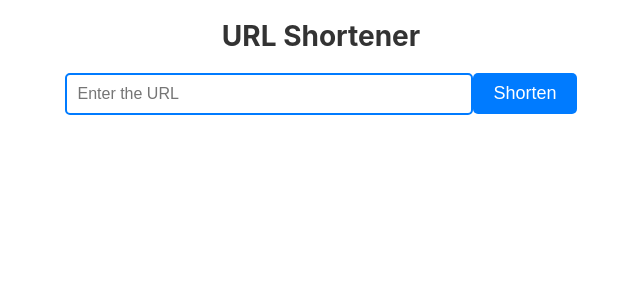
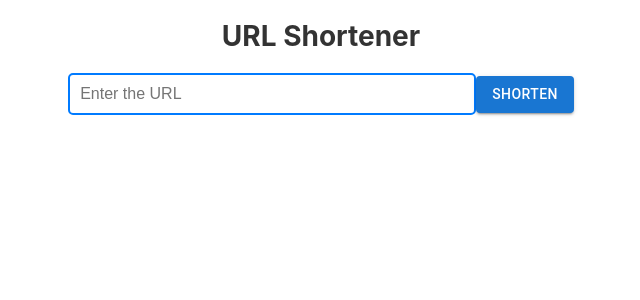
Before and after one commit to JiangqiSu/ZipLinker, a React (Create React App) app in the folder frontend/my-app/: page / in a window 1280 px wide. Shown: the top 300 px of the page, without its empty margins (319-959 px from the left). Built offline with nearby package versions, Linux system fonts and the light colour scheme.

Commit message:
use material ui for button

```diff
--- a/frontend/my-app/src/Components/shortenerInput.tsx
+++ b/frontend/my-app/src/Components/shortenerInput.tsx
@@ -1,4 +1,5 @@
 import React, { useState } from 'react';
+import {Button} from '@mui/material';
 import './ShortenerInput.css';
 const ShortenerInput = () => {
   const [originalURL, setOriginalURL] = useState('');
@@ -21,7 +22,7 @@ const ShortenerInput = () => {
           value={originalURL}
           onChange={(e) => setOriginalURL(e.target.value)}
         />
-        <button onClick={handleShortenURL}>Shorten</button>
+        <Button variant="contained" onClick={handleShortenURL}>Shorten</Button>
       </div>
       {shortenedURL && (
         <div>
```
Also changed, not shown: 2 other files (tests, documents, lock files or other folders).
